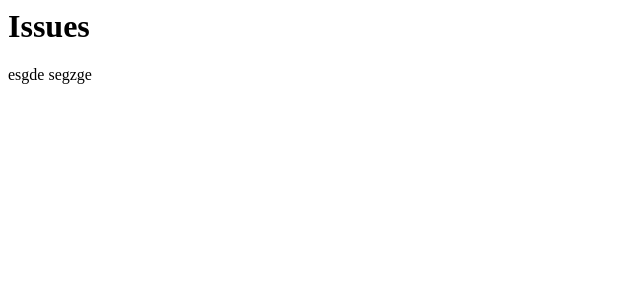
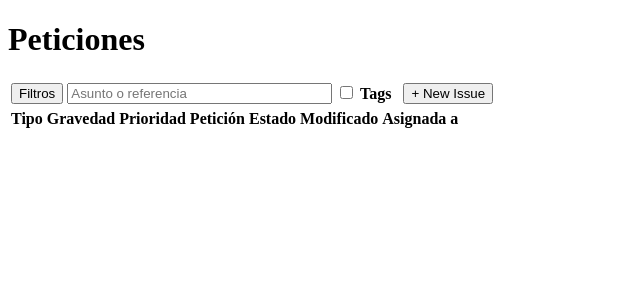
Before and after one commit to ASW-IT12D/Blacklotus, a Django app: page /blacklotus/ in a window 1280 px wide. Shown: the top 300 px of the page, without its empty margins (0-640 px from the left). Run offline with Django 4.2, Linux system fonts and the light colour scheme; data comes from the database, SQL or seed files in the repository; lists and menus that the app fills with data are empty.

Commit message:
for lluis

```diff
--- a/blacklotus/templates/mainIssue.html
+++ b/blacklotus/templates/mainIssue.html
@@ -1,4 +1,38 @@
-<h1>Issues</h1>
-{% for is in qs %}
-    <p>{{ is }}</p>
-{% endfor %}
+<!DOCTYPE html>
+<html lang="en">
+<head>
+    <meta charset="UTF-8">
+    <title>Peticiones</title>
+</head>
+
+<body class="wallbody">
+	<h1 class="walltitle">Peticiones</h1>
+	<div class="wallmain">
+        <table class="default">
+            <tr>
+            <th><button>Filtros</button></th>
+            <th><input name="asunto" placeholder="Asunto o referencia" type="text" size=30></th>
+            <th><input type="checkbox" name="tag" value="tagson"> Tags<br></th>
+            <th></th>
+            <th></th>
+             <th><a href="http://127.0.0.1:8000/newissue/">
+            <button> + New Issue</button></a></th>
+            </tr>
+        </table>
+    <table class="issues">
+        <tr>
+        <th>Tipo</th>
+        <th>Gravedad</th>
+        <th>Prioridad</th>
+        <th>Petición</th>
+        <th>Estado</th>
+        <th>Modificado</th>
+        <th>Asignada a</th>
+        </tr>
+        {% for issue in qs %}
+
+        {% endfor %}
+    </table>
+	</div>
+</body>
+</html>
```
